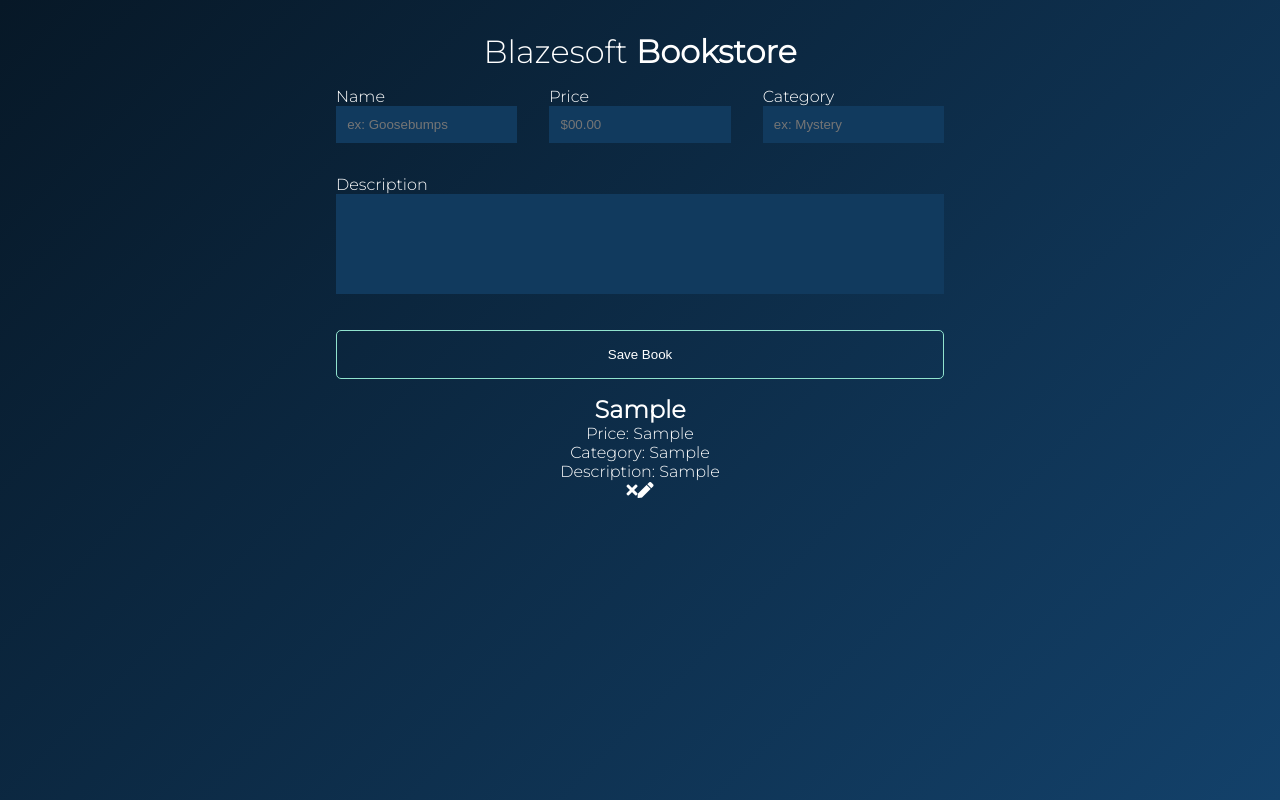
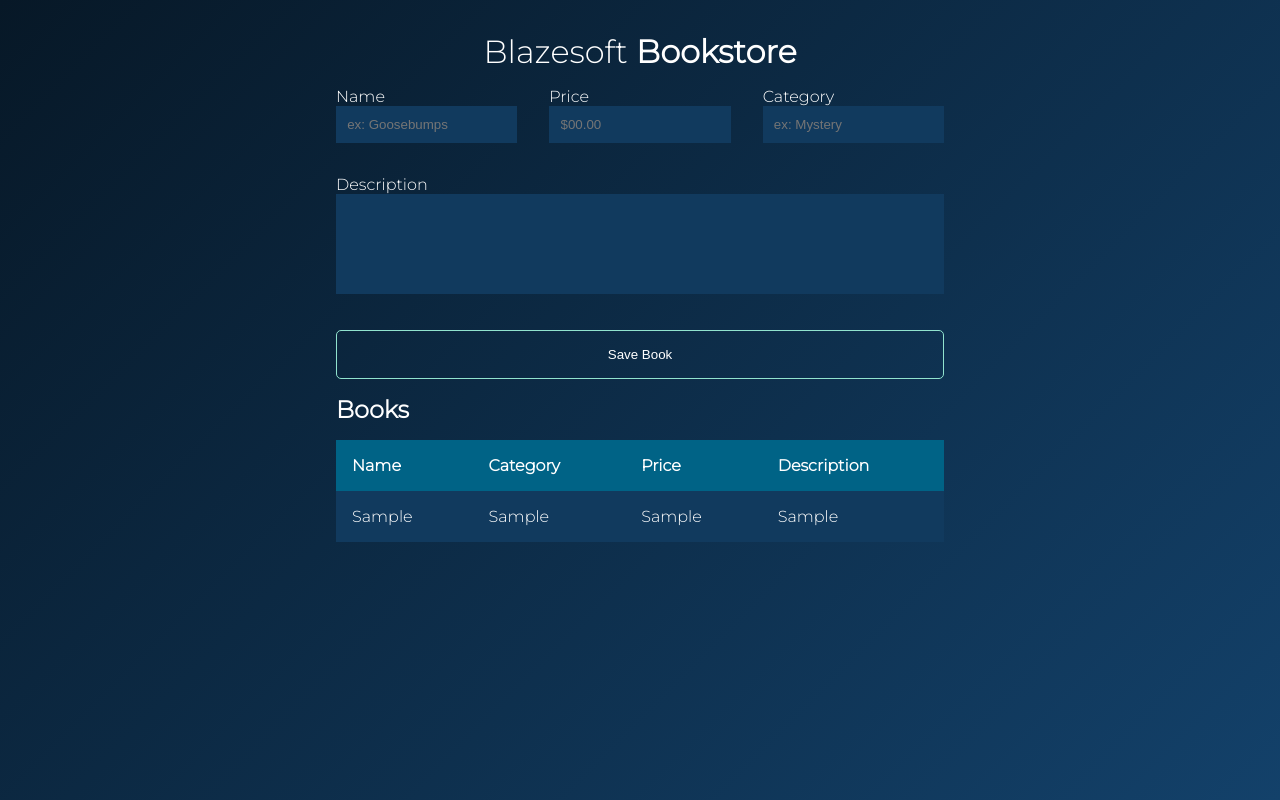
Before and after one commit to willvuong/react-blazesoft-bookstore, a React (Create React App) app: page / in a window 1280 px wide. Both pictures are taken after typing "Sample", "Sample", "Sample", "Sample" into the empty fields and a click on the input "Save Book". Built offline with nearby package versions, Linux system fonts and the light colour scheme.

Commit message:
styled Books/Book

```diff
--- a/src/App.css
+++ b/src/App.css
@@ -133,3 +133,76 @@
 #update-book-x {
   float: right;
 }
+
+/* Books */
+.Books {
+  margin: 1rem;
+}
+
+.books-table {
+  width: 100%;
+  border-spacing: 0;
+}
+
+.books-table tr {
+  text-align: left;
+}
+
+#books-table-h2 {
+  margin-bottom: 1rem;
+  text-align: left;
+}
+
+.table-headings {
+  background-color: #006386;
+}
+
+.books-table th {
+  padding: 1rem;
+}
+
+/* Book */
+.Book {
+  position: relative;
+  width: 100;
+}
+
+.Book td {
+  padding: 1rem;
+}
+
+.book-buttons {
+  display: none;
+  width: 100%;
+  position: absolute;
+  top: 50%;
+  left: 50%;
+  transform: translate(-50%,-50%);
+  transition: 1.2s ease-in-out;
+}
+
+.Book:hover .book-buttons {
+  display: flex;
+}
+
+.book-buttons i {
+  width: 100%;
+  text-align: center;
+  padding: 1rem;
+}
+
+.book-buttons i:nth-child(1) {
+  background-color: #91E3CE;
+}
+
+.book-buttons i:nth-child(2) {
+  background-color: red;
+}
+
+.Book:nth-child(odd) {
+  background-color: #113a5e;
+}
+
+.Book:nth-child(even) {
+  background-color: rgba(255, 255, 255, 0.2);
+}
--- a/src/components/Book.js
+++ b/src/components/Book.js
@@ -9,17 +9,19 @@
     const [showUpdateBook, setUpdateBook] = useState(false);
 
     return (
-        <div className="Book">
-            <h2>{book.bookName}</h2>
-            <p>Price: {book.bookPrice}</p>
-            <p>Category: {book.bookCategory}</p>
-            <p>Description: {book.bookDescription}</p>
-            <i class="fas fa-times" onClick={() => deleteBook(book.id)}></i>
+        <tr className="Book">
+            <td>{book.bookName}</td>
+            <td>{book.bookPrice}</td>
+            <td>{book.bookCategory}</td>
+            <td>{book.bookDescription}</td>
 
-            <i class="fas fa-pen" onClick={() => setUpdateBook(!showUpdateBook)}></i>
+            <div className="book-buttons">
+                <i class="fas fa-pen" onClick={() => setUpdateBook(!showUpdateBook)}></i>
+                <i class="fas fa-times" onClick={() => deleteBook(book.id)}></i>
+            </div>
 
             {showUpdateBook && <UpdateBook book={book} />}
-        </div>
+        </tr>
     )
 }
 
--- a/src/components/Books.js
+++ b/src/components/Books.js
@@ -4,16 +4,27 @@
 
 import { connect } from 'react-redux'
 
-const Books = ({ books: {books}}) => {
+const Books = ({ books: { books } }) => {
     return (
-        <>
+        <div className="Books">
+            <table className="books-table">
+                {books.length > 0 && <h2 id="books-table-h2">Books</h2>}
+                {books.length > 0 &&
+                    <tr className="table-headings">
+                        <th>Name</th>
+                        <th>Category</th>
+                        <th>Price</th>
+                        <th>Description</th>
+                    </tr>
+                }
                 {books.length > 0 && books.map((book) => (
                     <Book
                         key={book.id}
                         book={book}
                     />
                 ))}
-        </>
+            </table>
+        </div>
     )
 }
 
```
Lines whose indentation alone changed are shown as unchanged.
